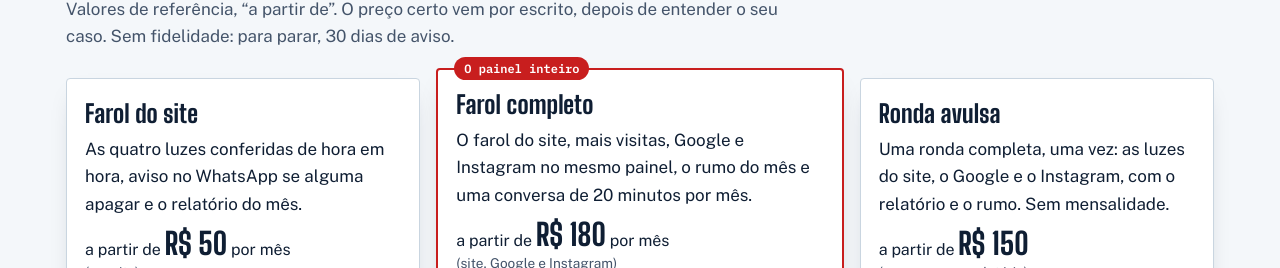
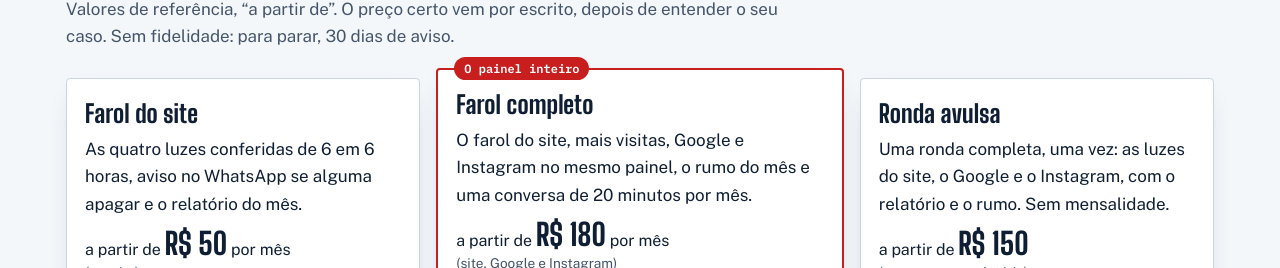
Before and after one commit to Seiabras/linu-farol, a plain HTML site: page index.html in a window 1280 px wide. Shown: the part 3011-3279 px from the top of the page. Drawn offline with Linux system fonts and the light colour scheme.

Commit message:
Farol do site: conferido de 6 em 6 horas, como a ronda

```diff
--- a/index.html
+++ b/index.html
@@ -222,7 +222,7 @@
         <div class="planos" data-mov-grupo="sobe">
           <article class="plano" data-id="farol-site" data-preco="50" data-tipo="mensal">
             <h3>Farol do site</h3>
-            <p>As quatro luzes conferidas de hora em hora, aviso no WhatsApp se alguma apagar e o relatório do mês.</p>
+            <p>As quatro luzes conferidas de 6 em 6 horas, aviso no WhatsApp se alguma apagar e o relatório do mês.</p>
             <p class="servico-preco">a partir de <b>R$&nbsp;50</b> por mês <span>(um site)</span></p>
             <a class="botao botao-contorno" href="#contato" data-escolher="Farol do site">Quero este</a>
           </article>
```
Also changed, not shown: 1 other file.
